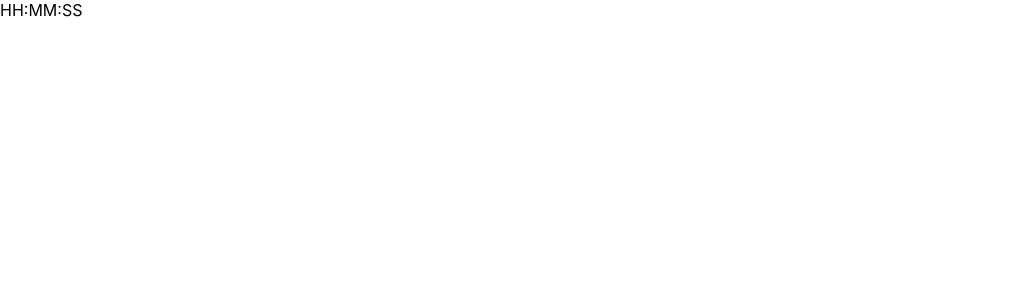
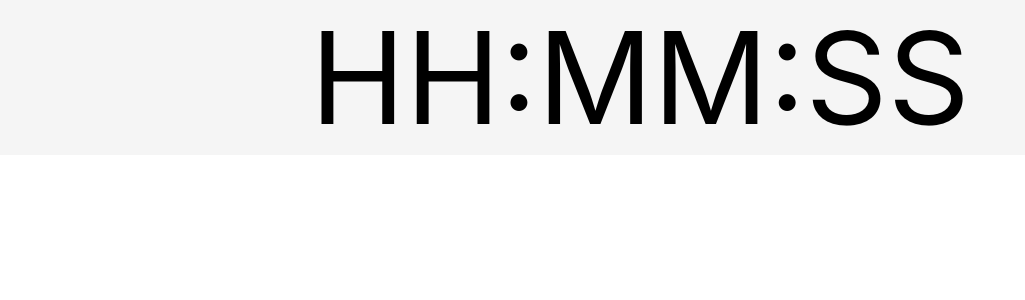
Before and after one commit to jenschr69/FE23-JS3-Inlamningsuppgift1-ReactClock-JensChrChristensen, a React (Create React App) app in the folder reactclock/: page / in a window 1280 px wide. Shown: the top 300 px of the page, without its empty margins (0-1025 px from the left). Built offline with nearby package versions, Linux system fonts and the light colour scheme.

Commit message:
Adding classes for styling - clock-frame and clock

```diff
--- a/reactclock/src/index.css
+++ b/reactclock/src/index.css
@@ -8,9 +8,12 @@ body {
 }
 
 .clock-frame {
+  background-color: whitesmoke;
 
 }
 
 .clock {
-
+  color: black;
+  font-size: 8rem;
+  text-align: center;
 }
```
